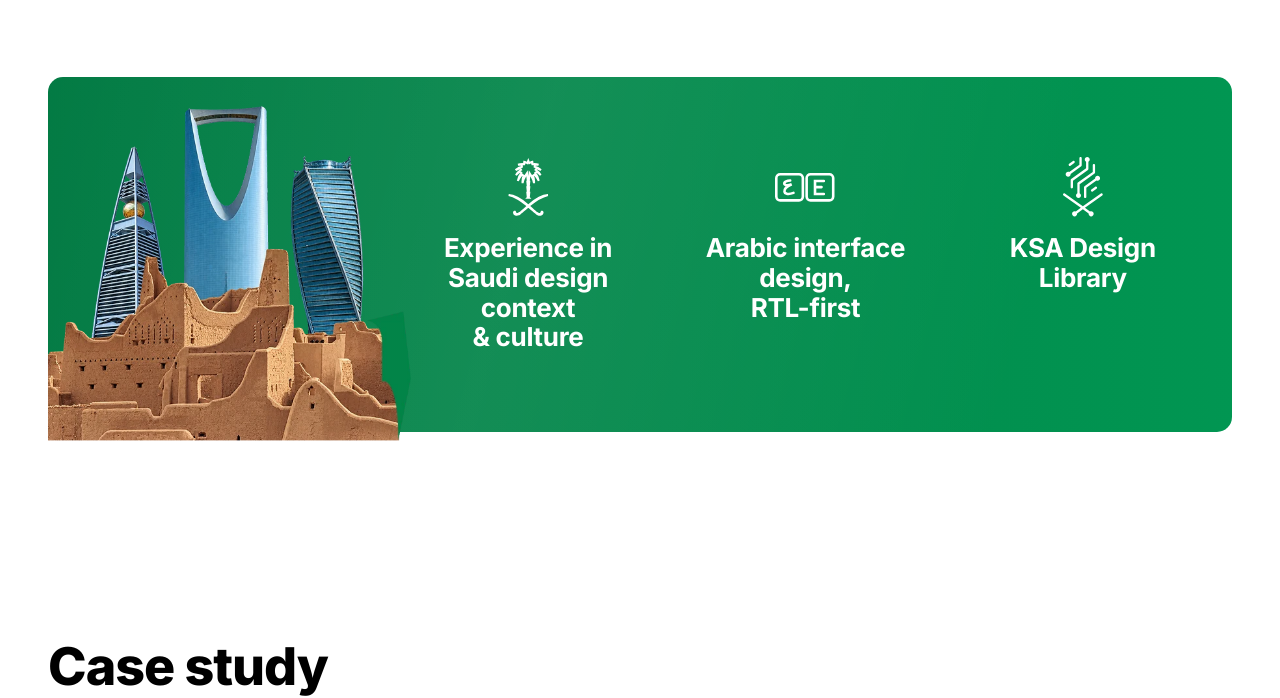
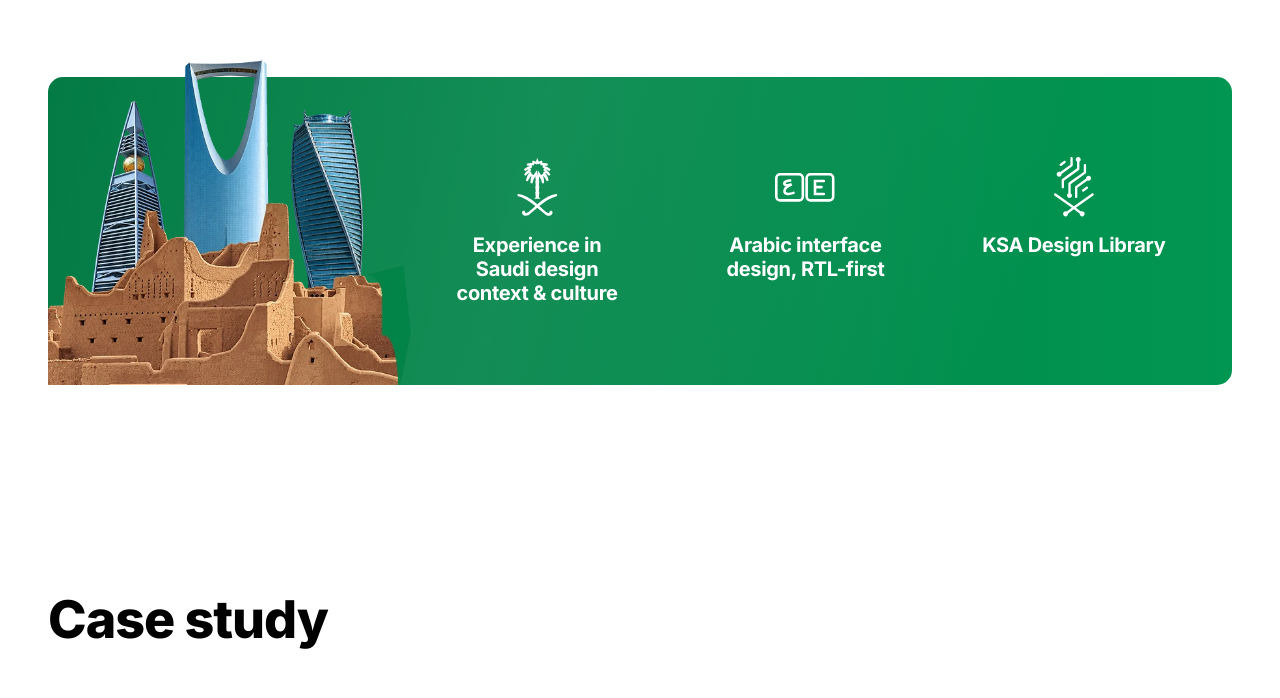
Before and after one commit to superintel04/kipe, a React (Vite) app: page / in a window 1280 px wide. Shown: the part 2521-3219 px from the top of the page. Built offline with nearby package versions, Linux system fonts and the light colour scheme.

Commit message:
Keep the skyline inside the card's bottom edge and fit the claims to two lines

```diff
--- a/src/components/RegionalExperience.tsx
+++ b/src/components/RegionalExperience.tsx
@@ -22,6 +22,11 @@
  * below it the skyline drops into the flow above the card and the claims
  * stack, since neither survives a phone's width in a row.
  *
+ * The skyline's box is bottom-aligned to the card, clipped, and padded at the
+ * top by the drift distance: the towers can rise clear of the card but the
+ * base can never slide past its bottom edge, which would otherwise break the
+ * card's rounded bottom corner as the band scrolls in.
+ *
  * The motion is layered so any one piece can be dropped on its own: the
  * skyline rises as the band enters view (`Reveal`), then keeps drifting
  * against the scroll (`Parallax`), and the claims stagger in behind it. All of
@@ -36,10 +41,8 @@
       <div className="relative">
         {/* In flow on small screens; lifted out of it at `lg`, where its
             bottom edge meets the card's and the towers overhang the top. */}
-        <Parallax
-          distance={-24}
-          className="mx-auto mb-[-1px] block w-[62%] max-w-[320px] lg:absolute lg:bottom-0 lg:start-0 lg:z-10 lg:mx-0 lg:mb-0 lg:w-[30.7%] lg:max-w-none"
-        >
+        <div className="mx-auto mb-[-1px] block w-[62%] max-w-[320px] lg:absolute lg:bottom-0 lg:start-0 lg:z-10 lg:mx-0 lg:mb-0 lg:w-[30.7%] lg:max-w-none lg:overflow-hidden lg:pt-12">
+          <Parallax distance={-24}>
             <Reveal>
               <img
                 src={saudiSkyline}
@@ -52,9 +55,10 @@
               />
             </Reveal>
           </Parallax>
+        </div>
 
         <div className="regional-card relative overflow-hidden rounded-[15px] px-8 py-12 md:px-12 lg:py-20 lg:ps-[32%] lg:pe-12">
-          <ul className="relative flex flex-col gap-10 lg:flex-row lg:items-start lg:gap-[75px]">
+          <ul className="relative flex flex-col gap-10 lg:flex-row lg:items-start lg:gap-12">
             {regional.points.map((point, index) => (
               <li key={point.label} className="lg:flex-1">
                 <Reveal delay={index * 120}>
@@ -75,7 +79,7 @@
                         className="block size-auto max-h-[60px] max-w-[60px]"
                       />
                     </span>
-                    <p className="text-h4 leading-[1.14] font-bold tracking-[-0.31px] text-fg-on-accent text-balance">
+                    <p className="text-h4 leading-[1.2] font-bold tracking-[-0.31px] text-fg-on-accent text-balance lg:text-[20px]">
                       {point.label}
                     </p>
                   </div>
```
Lines whose indentation alone changed are shown as unchanged.
